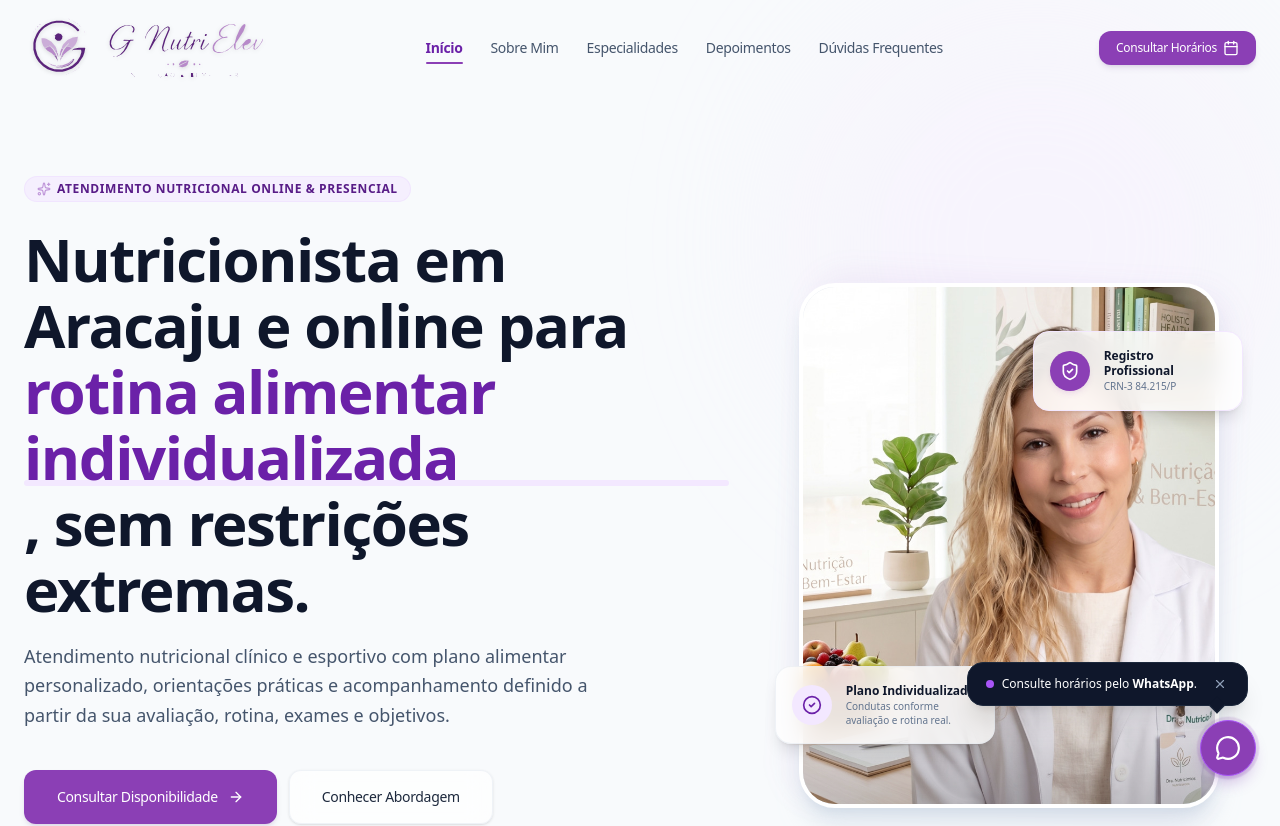
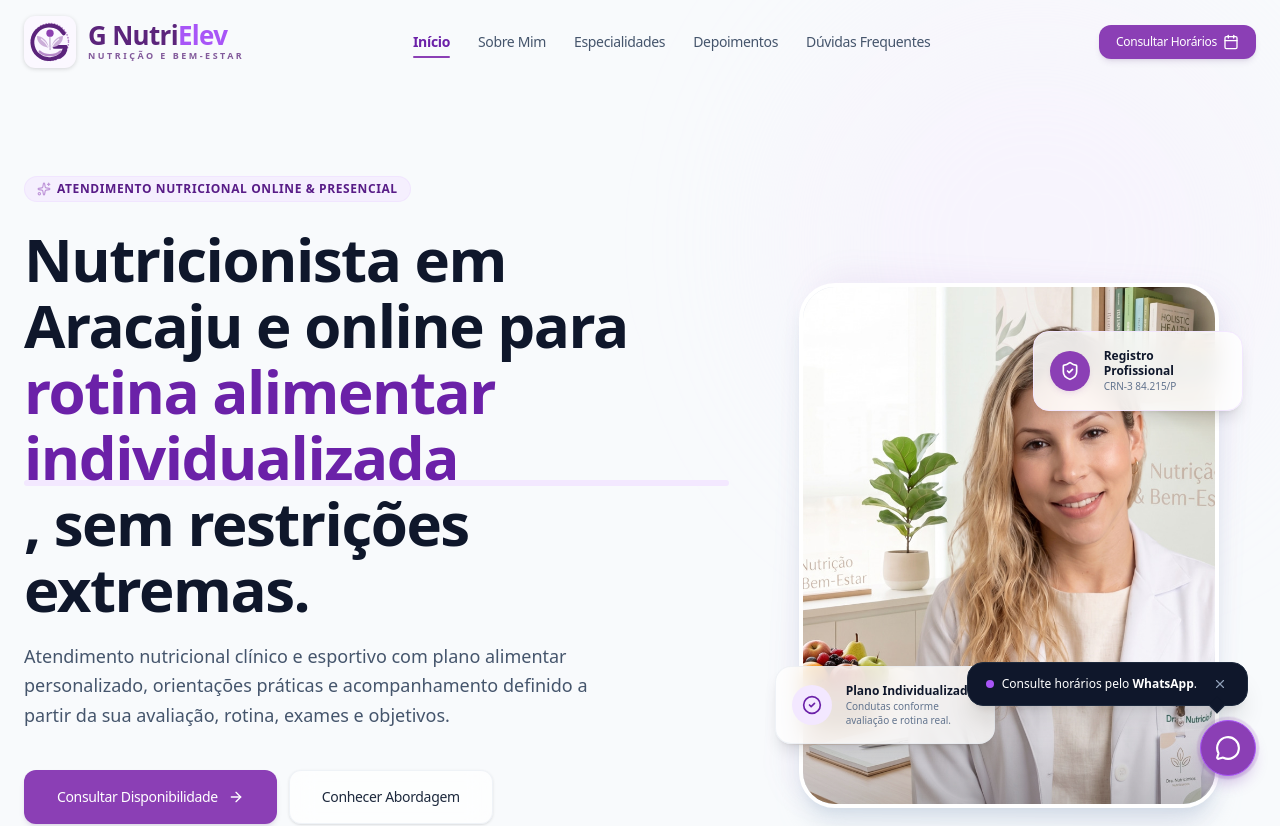
Before and after one commit to paulodias-dev/gnutrielev-nutricionista, a React (Vite) app: page / in a window 1280 px wide. Shown: the top 826 px of the page. Built offline with nearby package versions, Linux system fonts and the light colour scheme.

Commit message:
Usa assinatura legivel da marca no header

```diff
--- a/src/components/layout/Header.tsx
+++ b/src/components/layout/Header.tsx
@@ -6,7 +6,6 @@
 import React, { useState, useEffect } from 'react';
 import { Menu, X, Calendar, ArrowRight } from 'lucide-react';
 import { NAV_ITEMS, NUTRI_PROFILE } from '../../utils/data';
-import { logoGnutrielevHorizontal } from '../../assets/logoGnutrielev';
 import { Button } from '../ui/Button';
 import { motion, AnimatePresence } from 'motion/react';
 import { scrollToSection } from '../../utils/navigation';
@@ -81,25 +80,35 @@ export const Header: React.FC = () => {
       id="main-header"
       className={`fixed top-0 left-0 right-0 z-[100] transition-all duration-300 ${
         scrolled || isOpen
-          ? 'bg-white/90 backdrop-blur-xl border-b border-slate-200/40 shadow-sm py-2'
-          : 'bg-transparent border-b border-transparent py-3'
+          ? 'bg-white/90 backdrop-blur-xl border-b border-slate-200/40 shadow-sm py-3'
+          : 'bg-transparent border-b border-transparent py-4'
       }`}
     >
-      <div className="max-w-7xl mx-auto px-6 flex items-center justify-between gap-6 min-h-[68px]">
+      <div className="max-w-7xl mx-auto px-6 flex items-center justify-between gap-6">
         <a
           href="#inicio"
           onClick={(e) => handleLinkClick(e, 'inicio')}
-          className="flex items-center select-none shrink-0 focus:outline-none focus-visible:ring-2 focus-visible:ring-emerald-600 focus-visible:ring-offset-2 rounded-lg"
+          className="flex items-center gap-3 select-none shrink-0 focus:outline-none focus-visible:ring-2 focus-visible:ring-emerald-600 focus-visible:ring-offset-2 rounded-xl"
           id="logo-link"
           aria-label="Ir para o início da página GNutriElev"
         >
           <img
-            src={logoGnutrielevHorizontal}
-            alt="GNutriElev - Nutrição e Bem-Estar"
-            width="760"
-            height="223"
-            className="h-[60px] sm:h-[66px] lg:h-[72px] w-auto max-w-[230px] sm:max-w-[255px] lg:max-w-[285px] object-contain drop-shadow-sm"
+            src="/favicon.svg"
+            alt=""
+            width="512"
+            height="512"
+            aria-hidden="true"
+            className="h-12 w-12 sm:h-13 sm:w-13 object-contain shrink-0 drop-shadow-sm"
           />
+
+          <span className="flex flex-col leading-none text-left">
+            <span className="text-[1.42rem] sm:text-[1.62rem] font-semibold tracking-tight text-[#5b247b]">
+              G <span className="font-bold">Nutri</span><span className="text-[#a855f7] font-semibold">Elev</span>
+            </span>
+            <span className="mt-1 hidden sm:block text-[0.56rem] font-bold tracking-[0.28em] uppercase text-[#5b247b]/75">
+              Nutrição e Bem-Estar
+            </span>
+          </span>
         </a>
 
         <nav className="hidden md:flex items-center gap-5 lg:gap-7" id="desktop-nav" aria-label="Navegação principal">
```
